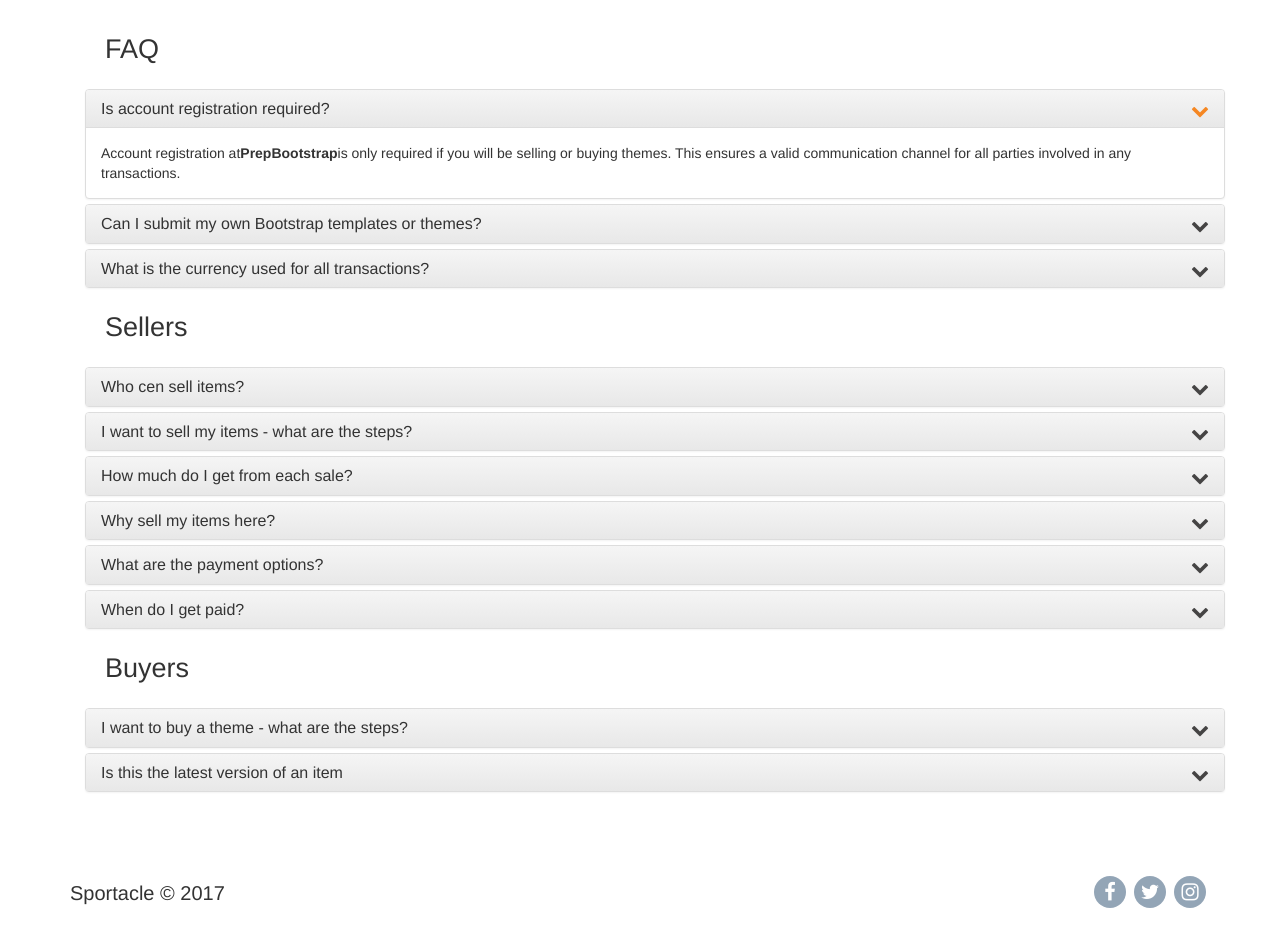
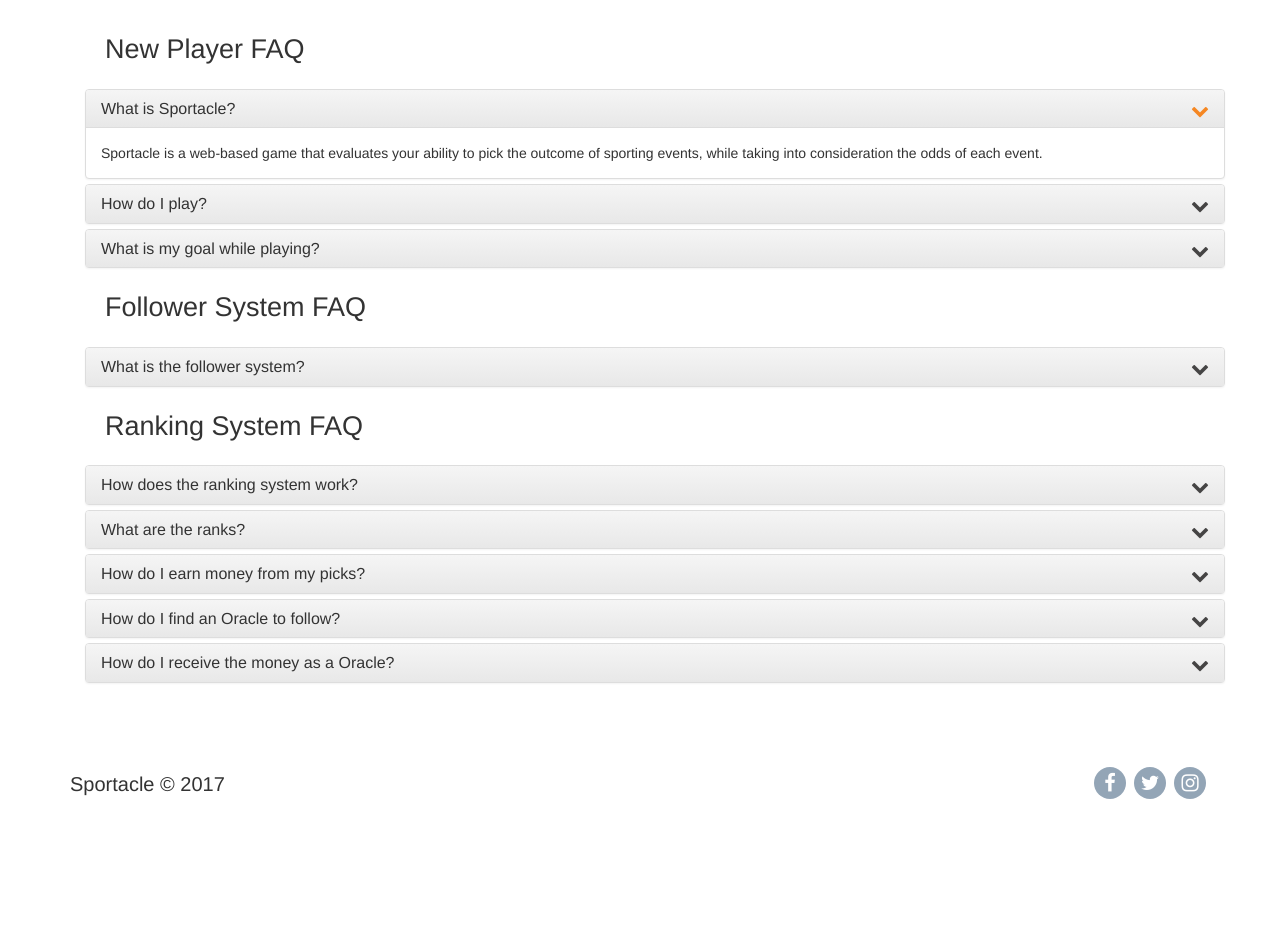
Before and after one commit to hartigan89/sportacle, a Django app: page /faq/ in a window 1280 px wide. Shown: the part 70-1004 px from the top of the page. After the commit the page ends 869 px from the top, so only its background shows below. Run offline with Django 3.2, Linux system fonts and the light colour scheme; parts of the project's set-up code (start-up, migrations or seed data) failed here and were passed over; some libraries are stand-ins or nearby versions.

Commit message:
kyle's faq changes

```diff
--- a/templates/application/faq.html
+++ b/templates/application/faq.html
@@ -11,102 +11,82 @@
     <div class="container" style="padding-top:0px;padding-bottom:40px;">
     <div class="container">
         <div class="panel-group" id="accordion">
-            <div class="faqHeader">FAQ</div>
+            <div class="faqHeader">New Player FAQ</div>
             <div class="panel panel-default">
                 <div class="panel-heading">
-                    <h4 class="panel-title"><a class="accordion-toggle" data-toggle="collapse" data-parent="#accordion" href="#collapseOne">Is account registration required?</a></h4></div>
+                    <h4 class="panel-title"><a class="accordion-toggle" data-toggle="collapse" data-parent="#accordion" href="#collapseOne">What is Sportacle?</a></h4></div>
                 <div id="collapseOne" class="panel-collapse collapse in">
-                    <div class="panel-body">Account registration at<strong>PrepBootstrap</strong>is only required if you will be selling or buying themes. This ensures a valid communication channel for all parties involved in any transactions.</div>
+                    <div class="panel-body">Sportacle is a web-based game that evaluates your ability to pick the outcome of sporting events, while taking into consideration the odds of each event.</div>
                 </div>
             </div>
             <div class="panel panel-default">
                 <div class="panel-heading">
-                    <h4 class="panel-title"><a class="accordion-toggle collapsed" data-toggle="collapse" data-parent="#accordion" href="#collapseTen">Can I submit my own Bootstrap templates or themes?</a></h4></div>
+                    <h4 class="panel-title"><a class="accordion-toggle collapsed" data-toggle="collapse" data-parent="#accordion" href="#collapseTen">How do I play?</a></h4></div>
                 <div id="collapseTen" class="panel-collapse collapse">
-                    <div class="panel-body">A lot of the content of the site has been submitted by the community. Whether it is a commercial element/template/theme or a free one, you are encouraged to contribute. All credits are published along with the resources.</div>
+                    <div class="panel-body">Create an account and then proceed to login. Once logged in, access the Gamelist page which will list the upcoming sporting events. Select your expected results of the events. Sportacle will do the rest of the work and place you into a rank based on your skill.</div>
                 </div>
             </div>
             <div class="panel panel-default">
                 <div class="panel-heading">
-                    <h4 class="panel-title"><a class="accordion-toggle collapsed" data-toggle="collapse" data-parent="#accordion" href="#collapseEleven">What is the currency used for all transactions?</a></h4></div>
+                    <h4 class="panel-title"><a class="accordion-toggle collapsed" data-toggle="collapse" data-parent="#accordion" href="#collapseEleven">What is my goal while playing?</a></h4></div>
                 <div id="collapseEleven" class="panel-collapse collapse">
-                    <div class="panel-body">All prices for themes, templates and other items, including each seller&#39;s or buyer&#39;s account balance are in<strong>USD</strong></div>
+                    <div class="panel-body">Your goal is to be the most profitable & consistent sports picker. The odds are taken into consideation and are displayed on the Gamelist page.</div>
                 </div>
             </div>
-            <div class="faqHeader">Sellers</div>
+            <div class="faqHeader">Follower System FAQ</div>
             <div class="panel panel-default">
                 <div class="panel-heading">
-                    <h4 class="panel-title"><a class="accordion-toggle collapsed" data-toggle="collapse" data-parent="#accordion" href="#collapseTwo">Who cen sell items?</a></h4></div>
+                    <h4 class="panel-title"><a class="accordion-toggle collapsed" data-toggle="collapse" data-parent="#accordion" href="#collapseFour">What is the follower system?</a></h4></div>
+                <div id="collapseFour" class="panel-collapse collapse">
+                    <div class="panel-body">As a user you have the ability to follow other user's. By doing so, you gain the ability to view their selected upcoming picks. However, if the user is the rank of Oracle, it will cost you to follow them.</div>
+                </div>
+                </div>
+            <div class="faqHeader">Ranking System FAQ</div>
+            <div class="panel panel-default">
+                <div class="panel-heading">
+                    <h4 class="panel-title"><a class="accordion-toggle collapsed" data-toggle="collapse" data-parent="#accordion" href="#collapseTwo">How does the ranking system work?</a></h4></div>
                 <div id="collapseTwo" class="panel-collapse collapse">
-                    <div class="panel-body">Any registed user, who presents a work, which is genuine and appealing, can post it on<strong>PrepBootstrap</strong>.</div>
+                    <div class="panel-body">Sportacle matches your expected picks with the actual sport events results. Your picks are then run through Sportacles ranking system algorithim. The algorithim's criteria includes how profitable a player is, and how consistent they are.</div>
                 </div>
             </div>
             <div class="panel panel-default">
                 <div class="panel-heading">
-                    <h4 class="panel-title"><a class="accordion-toggle collapsed" data-toggle="collapse" data-parent="#accordion" href="#collapseThree">I want to sell my items - what are the steps?</a></h4></div>
+                    <h4 class="panel-title"><a class="accordion-toggle collapsed" data-toggle="collapse" data-parent="#accordion" href="#collapseThree">What are the ranks?</a></h4></div>
                 <div id="collapseThree" class="panel-collapse collapse">
-                    <div class="panel-body">The steps involved in this process are really simple. All you need to do is:
+                    <div class="panel-body"> Each rank has three tiers. For example Amateur III is a higher rank than Amateur I. The ranks can be found below:
                         <ul>
-                            <li>Register an account</li>
-                            <li>Activate your account</li>
-                            <li>Go to the<strong>Themes</strong>section and upload your theme</li>
-                            <li>The next step is the approval step, which usually takes about 72 hours.</li>
+                            <li>Rookie I, II, III</li>
+                            <li>Amateur I, II, III</li>
+                            <li>Pro I, II, III</li>
+                            <li>Oracle I, II, III</li>
                         </ul>
                     </div>
                 </div>
             </div>
             <div class="panel panel-default">
                 <div class="panel-heading">
-                    <h4 class="panel-title"><a class="accordion-toggle collapsed" data-toggle="collapse" data-parent="#accordion" href="#collapseFive">How much do I get from each sale?</a></h4></div>
+                    <h4 class="panel-title"><a class="accordion-toggle collapsed" data-toggle="collapse" data-parent="#accordion" href="#collapseFive">How do I earn money from my picks?</a></h4></div>
                 <div id="collapseFive" class="panel-collapse collapse">
-                    <div class="panel-body">Here, at<strong>PrepBootstrap</strong>, we offer a great, 70% rate for each seller, regardless of any restrictions, such as volume, date of entry, etc.
-                        <br />
+                    <div class="panel-body"> If your rank reaches the level of "Oracle" then it will cost other users to follow you, and this is when you will begin to receive money.
                     </div>
                 </div>
             </div>
             <div class="panel panel-default">
                 <div class="panel-heading">
-                    <h4 class="panel-title"><a class="accordion-toggle collapsed" data-toggle="collapse" data-parent="#accordion" href="#collapseSix">Why sell my items here?</a></h4></div>
+                    <h4 class="panel-title"><a class="accordion-toggle collapsed" data-toggle="collapse" data-parent="#accordion" href="#collapseSix">How do I find an Oracle to follow?</a></h4></div>
                 <div id="collapseSix" class="panel-collapse collapse">
-                    <div class="panel-body">There are a number of reasons why you should join us:
-                        <ul>
-                            <li>A great 70% flat rate for your items.</li>
-                            <li>Fast response/approval times. Many sites take weeks to process a theme or template. And if it gets rejected, there is another iteration. We have aliminated this, and made the process very fast. It only takes up to 72 hours
-                                for a template/theme to get reviewed.</li>
-                            <li>We are not an exclusive marketplace. This means that you can sell your items on<strong>PrepBootstrap</strong>, as well as on any other marketplate, and thus increase your earning potential.</li>
-                        </ul>
+                    <div class="panel-body">The Leaderboard is the best place to find the best Oracles. However, the better oracles are more costly to follow as they are proven to be more profitable.
                     </div>
                 </div>
             </div>
             <div class="panel panel-default">
                 <div class="panel-heading">
-                    <h4 class="panel-title"><a class="accordion-toggle collapsed" data-toggle="collapse" data-parent="#accordion" href="#collapseEight">What are the payment options?</a></h4></div>
+                    <h4 class="panel-title"><a class="accordion-toggle collapsed" data-toggle="collapse" data-parent="#accordion" href="#collapseEight">How do I receive the money as a Oracle?</a></h4></div>
                 <div id="collapseEight" class="panel-collapse collapse">
-                    <div class="panel-body">The best way to transfer funds is via Paypal. This secure platform ensures timely payments and a secure environment.</div>
+                    <div class="panel-body">When a user follows you, the money will be deposited into a PayPal account of your choosing.</div>
                 </div>
             </div>
-            <div class="panel panel-default">
-                <div class="panel-heading">
-                    <h4 class="panel-title"><a class="accordion-toggle collapsed" data-toggle="collapse" data-parent="#accordion" href="#collapseNine">When do I get paid?</a></h4></div>
-                <div id="collapseNine" class="panel-collapse collapse">
-                    <div class="panel-body">Our standard payment plan provides for monthly payments. At the end of each month, all accumulated funds are transfered to your account. The minimum amount of your balance should be at least 70 USD.</div>
-                </div>
             </div>
-            <div class="faqHeader">Buyers</div>
-            <div class="panel panel-default">
-                <div class="panel-heading">
-                    <h4 class="panel-title"><a class="accordion-toggle collapsed" data-toggle="collapse" data-parent="#accordion" href="#collapseFour">I want to buy a theme - what are the steps?</a></h4></div>
-                <div id="collapseFour" class="panel-collapse collapse">
-                    <div class="panel-body">Buying a theme on<strong>PrepBootstrap</strong>is really simple. Each theme has a live preview. Once you have selected a theme or template, which is to your liking, you can quickly and securely pay via Paypal.
-                        <br />Once the transaction is complete, you gain full access to the purchased product.</div>
-                </div>
-            </div>
-            <div class="panel panel-default">
-                <div class="panel-heading">
-                    <h4 class="panel-title"><a class="accordion-toggle collapsed" data-toggle="collapse" data-parent="#accordion" href="#collapseSeven">Is this the latest version of an item</a></h4></div>
-                <div id="collapseSeven" class="panel-collapse collapse">
-                    <div class="panel-body">Each item in<strong>PrepBootstrap</strong>is maintained to its latest version. This ensures its smooth operation.</div>
-                </div>
             </div>
         </div>
     </div>
--- a/templates/application/landing.html
+++ b/templates/application/landing.html
@@ -37,7 +37,7 @@
         <div class="col-md-4 col-md-push-7 phone-preview">
             <div class="iphone-mockup"></div>
             <form method="post">
-                <h2 class="text-center" style="color:rgb(252,251,251);"><strong>Create</strong> an account.</h2>
+                <h1 class="text-center" style="color:rgb(252,251,251);"><strong>Create</strong> an account.</h1>
                 <div class="form-group">
                     {% csrf_token %}
                     {% for field in form %}
@@ -76,7 +76,7 @@
     <section class="features" style="background-color:rgb(34,162,12);">
         <div class="container">
             <div class="row">
-                <div class="col-md-0">
+                <div class="col-md-6">
                     <div class="row icon-features">
                         <div class="col-xs-4 icon-feature"><i class="glyphicon glyphicon-phone"></i>
                             <p>Play for free on any device</p>
@@ -94,7 +94,7 @@
     <footer class="site-footer">
         <div class="container">
             <div class="row">
-                <div class="col-sm-6">
+                <div class="col-sm-0">
                     <h5>Sportacle © 2017</h5></div>
                 <div class="col-sm-6 social-icons"><a href="#"><i class="fa fa-facebook"></i></a><a href="#"><i class="fa fa-twitter"></i></a><a href="#"><i class="fa fa-instagram"></i></a></div>
             </div>
```
Also changed, not shown: .c9/metadata/workspace/templates/application/landing.html (+1 -1 lines), 1 other file.
